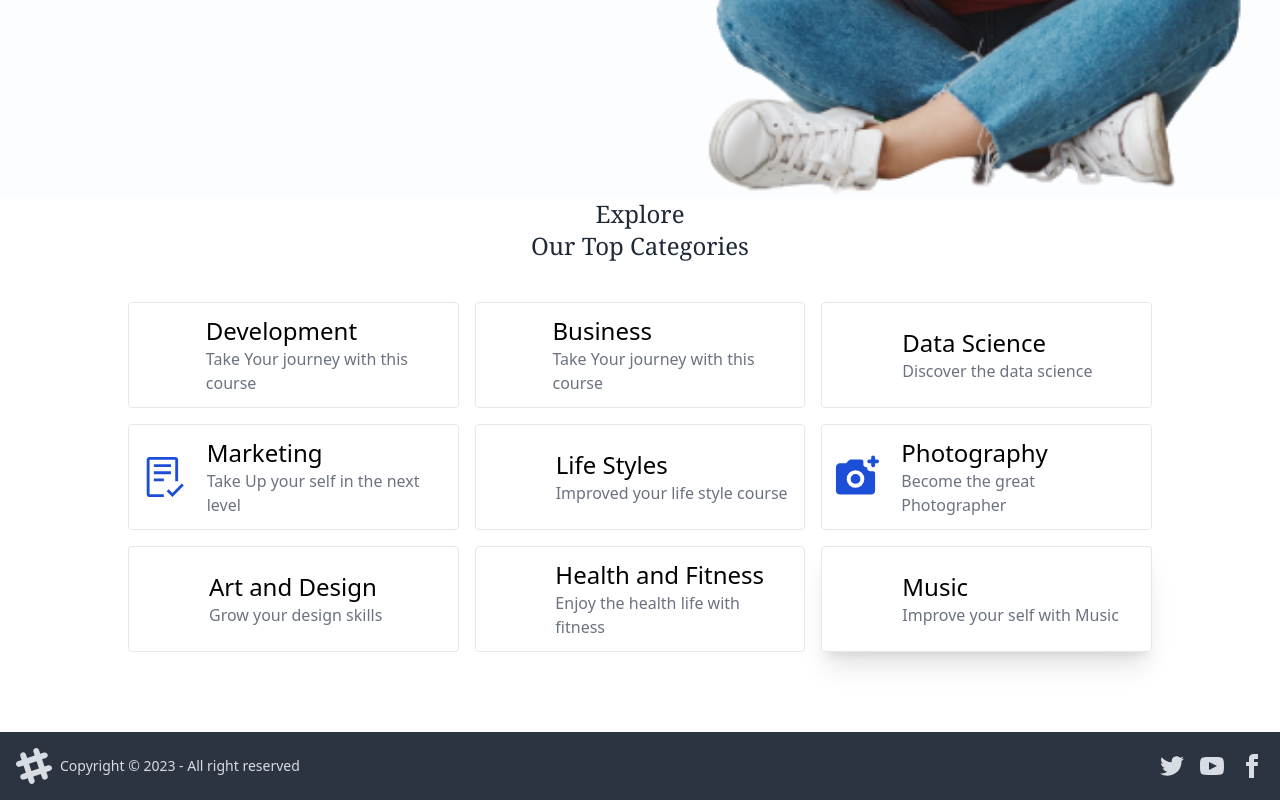
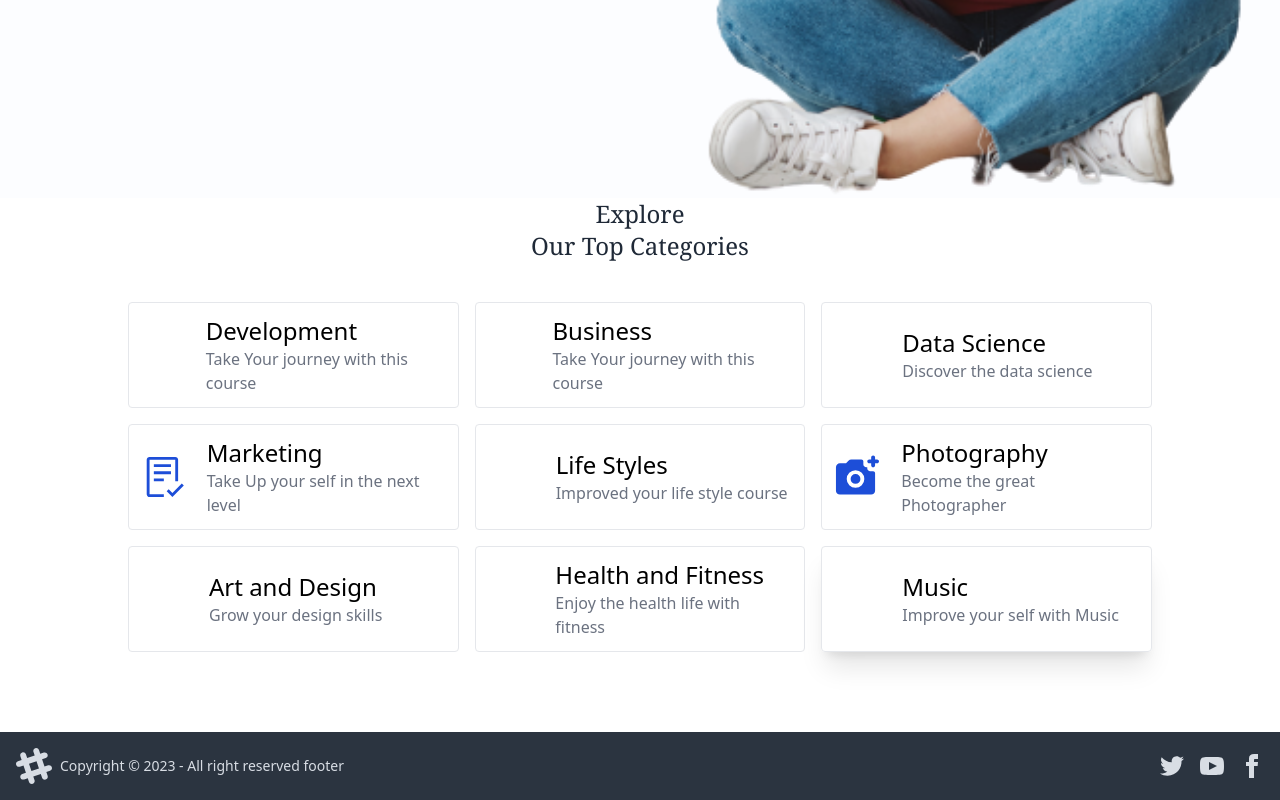
Before and after one commit to AbiR7171/Eduman-client, a React (Vite) app: page / in a window 1280 px wide. Shown: the part 671-1471 px from the top of the page. Built offline with nearby package versions, Linux system fonts and the light colour scheme; some icons are missing.

Commit message:
first commit

```diff
--- a/src/Shared/Footer.jsx
+++ b/src/Shared/Footer.jsx
@@ -5,7 +5,7 @@
         <footer className="footer items-center p-4 bg-neutral text-neutral-content">
         <aside className="items-center grid-flow-col">
           <svg width="36" height="36" viewBox="0 0 24 24" xmlns="http://www.w3.org/2000/svg" fillRule="evenodd" clipRule="evenodd" className="fill-current"><path d="M22.672 15.226l-2.432.811.841 2.515c.33 1.019-.209 2.127-1.23 2.456-1.15.325-2.148-.321-2.463-1.226l-.84-2.518-5.013 1.677.84 2.517c.391 1.203-.434 2.542-1.831 2.542-.88 0-1.601-.564-1.86-1.314l-.842-2.516-2.431.809c-1.135.328-2.145-.317-2.463-1.229-.329-1.018.211-2.127 1.231-2.456l2.432-.809-1.621-4.823-2.432.808c-1.355.384-2.558-.59-2.558-1.839 0-.817.509-1.582 1.327-1.846l2.433-.809-.842-2.515c-.33-1.02.211-2.129 1.232-2.458 1.02-.329 2.13.209 2.461 1.229l.842 2.515 5.011-1.677-.839-2.517c-.403-1.238.484-2.553 1.843-2.553.819 0 1.585.509 1.85 1.326l.841 2.517 2.431-.81c1.02-.33 2.131.211 2.461 1.229.332 1.018-.21 2.126-1.23 2.456l-2.433.809 1.622 4.823 2.433-.809c1.242-.401 2.557.484 2.557 1.838 0 .819-.51 1.583-1.328 1.847m-8.992-6.428l-5.01 1.675 1.619 4.828 5.011-1.674-1.62-4.829z"></path></svg>
-          <p>Copyright © 2023 - All right reserved</p>
+          <p>Copyright © 2023 - All right reserved footer</p>
         </aside>
         <nav className="grid-flow-col gap-4 md:place-self-center md:justify-self-end">
           <a><svg xmlns="http://www.w3.org/2000/svg" width="24" height="24" viewBox="0 0 24 24" className="fill-current"><path d="M24 4.557c-.883.392-1.832.656-2.828.775 1.017-.609 1.798-1.574 2.165-2.724-.951.564-2.005.974-3.127 1.195-.897-.957-2.178-1.555-3.594-1.555-3.179 0-5.515 2.966-4.797 6.045-4.091-.205-7.719-2.165-10.148-5.144-1.29 2.213-.669 5.108 1.523 6.574-.806-.026-1.566-.247-2.229-.616-.054 2.281 1.581 4.415 3.949 4.89-.693.188-1.452.232-2.224.084.626 1.956 2.444 3.379 4.6 3.419-2.07 1.623-4.678 2.348-7.29 2.04 2.179 1.397 4.768 2.212 7.548 2.212 9.142 0 14.307-7.721 13.995-14.646.962-.695 1.797-1.562 2.457-2.549z"></path></svg>
```
